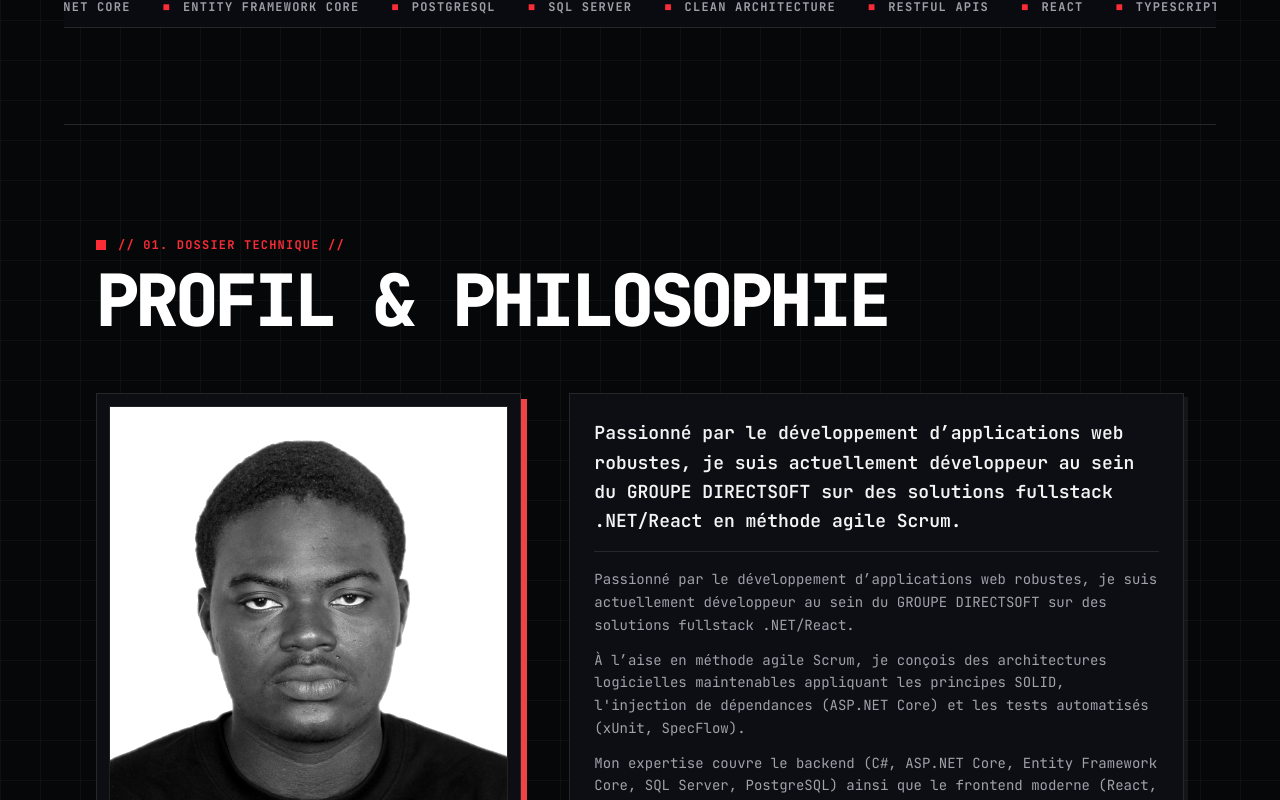
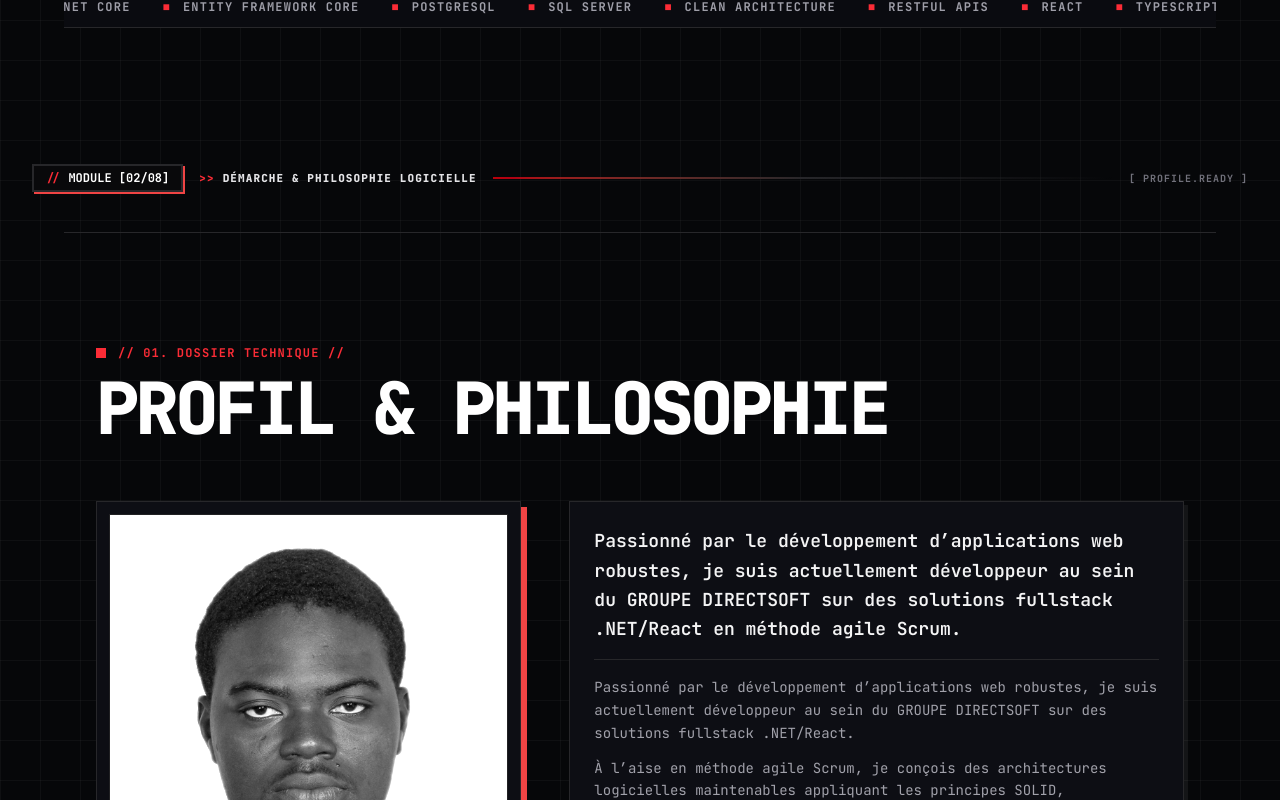
Before and after one commit to iamsalamii/SalamPortfolio, a React (Vite) app: page / in a window 1280 px wide. Shown: the part 1060-1860 px from the top of the page. Built offline with nearby package versions, Linux system fonts and the light colour scheme; no server answers.

Commit message:
feat(auth-ui): add nodemailer email transport, remove visual OTP preview, and add multipage chapter section dividers

```diff
--- a/package.json
+++ b/package.json
@@ -21,6 +21,7 @@
     "express": "^4.21.2",
     "lucide-react": "^0.546.0",
     "motion": "^12.23.24",
+    "nodemailer": "^10.0.0",
     "pg": "^8.23.0",
     "react": "^19.0.1",
     "react-dom": "^19.0.1",
@@ -32,6 +33,7 @@
     "@types/bcryptjs": "^2.4.6",
     "@types/express": "^4.17.21",
     "@types/node": "^22.14.0",
+    "@types/nodemailer": "^8.0.1",
     "@types/pg": "^8.23.1",
     "autoprefixer": "^10.4.21",
     "esbuild": "^0.25.0",
--- a/server.ts
+++ b/server.ts
@@ -4,6 +4,7 @@ import fs from "fs";
 import crypto from "crypto";
 import { createServer as createViteServer } from "vite";
 import bcrypt from "bcryptjs";
+import nodemailer from "nodemailer";
 import { initialSeedData } from "./src/data/seedData.ts";
 import { AppData } from "./src/types.ts";
 import dotenv from "dotenv";
@@ -356,12 +357,56 @@ app.post("/api/auth/request-otp", async (req: Request, res: Response) => {
   session.otpSentTo = cleanEmail;
   session.expiresAt = Date.now() + 5 * 60 * 1000; // 5 minutes validity
 
+  // Configure nodemailer transporter
+  let transporter: nodemailer.Transporter;
+  if (process.env.SMTP_HOST && process.env.SMTP_USER && process.env.SMTP_PASS) {
+    transporter = nodemailer.createTransport({
+      host: process.env.SMTP_HOST,
+      port: process.env.SMTP_PORT ? parseInt(process.env.SMTP_PORT) : 587,
+      secure: process.env.SMTP_SECURE === "true",
+      auth: {
+        user: process.env.SMTP_USER,
+        pass: process.env.SMTP_PASS
+      }
+    });
+  } else {
+    transporter = nodemailer.createTransport({
+      streamTransport: true,
+      newline: "windows"
+    });
+  }
+
+  // Attempt email transmission
+  try {
+    if (process.env.SMTP_HOST) {
+      await transporter.sendMail({
+        from: `"SALAM.DEV Security Console" <${process.env.SMTP_FROM || ADMIN_EMAIL}>`,
+        to: cleanEmail,
+        subject: `[SALAM.DEV] Votre Code de Sécurité 2FA : ${otpCode}`,
+        text: `Bonjour Moussa Abdou Salam,\n\nVotre code d'authentification 2FA à usage unique est : ${otpCode}\n\nCe code est valable pendant 5 minutes.\n\n— Console de Sécurité SALAM.DEV`,
+        html: `<div style="font-family: monospace; background:#060709; color:#f4f4f5; padding:24px; border-radius:12px; border:2px solid #ef4444; max-width:500px;">
+          <h2 style="color:#ef4444; margin-top:0;">// CODE DE SÉCURITÉ 2FA OTP //</h2>
+          <p style="font-size:14px; color:#a1a1aa;">Bonjour <strong>Moussa Abdou Salam</strong>,</p>
+          <p style="font-size:14px; color:#a1a1aa;">Voici votre code de vérification pour accéder à la Console d'Administration :</p>
+          <div style="background:#18181b; border:1px solid #ef4444; padding:16px; text-align:center; font-size:28px; font-weight:bold; letter-spacing:8px; color:#ef4444; margin:18px 0;">
+            ${otpCode}
+          </div>
+          <p style="font-size:12px; color:#71717a;">Ce code expire dans 5 minutes. Ne le partagez avec personne.</p>
+        </div>`
+      });
+    }
+  } catch (mailErr) {
+    console.warn("SMTP email notification:", mailErr);
+  }
+
+  // Log securely to terminal
+  console.log(`\n======================================================\n[2FA OTP SECURITY DISPATCH]\nDESTINATION : ${cleanEmail}\nCODE OTP    : ${otpCode}\nVALIDITY    : 5 minutes\n======================================================\n`);
+
   addActivityLog(session.name, "OTP_DISPATCHED", "Security", `OTP code dispatched to personal address ${cleanEmail}`);
 
   return res.json({
     success: true,
-    message: `Code OTP de sécurité transmis avec succès à votre adresse personnelle (${cleanEmail}).`,
-    otpPreview: otpCode
+    message: `Code OTP de sécurité transmis avec succès à votre adresse personnelle (${cleanEmail}). Consultez votre boîte email.`
   });
 });
 
--- a/src/App.tsx
+++ b/src/App.tsx
@@ -19,6 +19,7 @@ import { Contact } from './components/public/Contact';
 import { CvModal } from './components/public/CvModal';
 import { Footer } from './components/public/Footer';
 import { MaintenanceScreen } from './components/public/MaintenanceScreen';
+import { SectionDivider } from './components/public/SectionDivider';
 import { ScrollToTop } from './components/public/ScrollToTop';
 import { LiquidParticlesBackground } from './components/3d/LiquidParticlesBackground';
 
@@ -147,35 +148,67 @@ const MainAppContent: React.FC = () => {
     }
   }
 
-  // 4. MAIN PUBLIC PORTFOLIO (DATA-DRIVEN SECTION SEQUENCE)
+  // 4. MAIN PUBLIC PORTFOLIO (DATA-DRIVEN SECTION SEQUENCE WITH CHAPTER TRANSITIONS)
   const sections = (data.pageSections || [])
     .filter(s => s.isEnabled && s.sectionKey !== 'blog')
     .sort((a, b) => a.order - b.order);
 
-  const renderSectionByKey = (sectionKey: string) => {
+  const totalSections = sections.length;
+
+  const sectionMetadata: Record<string, { title: string; tag: string }> = {
+    hero: { title: "INITIALISATION & PRÉSENTATION", tag: "SYS.CORE" },
+    about: { title: "DÉMARCHE & PHILOSOPHIE LOGICIELLE", tag: "PROFILE.READY" },
+    technologies: { title: "ARSENAL TECHNIQUE & CORE STACK", tag: "STACK.v2026" },
+    tech_stack: { title: "ARSENAL TECHNIQUE & CORE STACK", tag: "STACK.v2026" },
+    projects: { title: "ÉTUDES DE CAS & PROJETS .NET", tag: "PORTFOLIO.DEPLOY" },
+    experience: { title: "PARCOURS & EXPÉRIENCES PRO", tag: "CAREER.LOGS" },
+    education: { title: "FORMATION & DIPLÔMES", tag: "ACADEMIC.SYS" },
+    certifications: { title: "ACCRÉDITATIONS & TITRES", tag: "CERTIFIED.OK" },
+    services: { title: "PRESTATIONS & SERVICES", tag: "SERVICES.ACTIVE" },
+    contact: { title: "CANAL DE COMMUNICATION & CONTACT", tag: "OPEN.DISCUSS" }
+  };
+
+  const renderSectionByKey = (sectionKey: string, index: number) => {
+    const meta = sectionMetadata[sectionKey] || { title: sectionKey.toUpperCase(), tag: "MODULE.OK" };
+    const showDivider = sectionKey !== 'hero';
+
+    return (
+      <React.Fragment key={sectionKey}>
+        {showDivider && (
+          <SectionDivider
+            chapterIndex={index + 1}
+            totalChapters={totalSections}
+            title={meta.title}
+            tag={meta.tag}
+          />
+        )}
+        {(() => {
           switch (sectionKey) {
             case 'hero':
-        return <Hero key="hero" />;
+              return <Hero />;
             case 'about':
-        return <About key="about" />;
+              return <About />;
             case 'experience':
-        return <ExperienceTimeline key="experience" />;
+              return <ExperienceTimeline />;
             case 'education':
-        return <Education key="education" />;
+              return <Education />;
             case 'tech_stack':
             case 'technologies':
-        return <TechStack key="tech_stack" />;
+              return <TechStack />;
             case 'projects':
-        return <Projects key="projects" />;
+              return <Projects />;
             case 'certifications':
-        return <Certifications key="certifications" />;
+              return <Certifications />;
             case 'services':
-        return <Services key="services" />;
+              return <Services />;
             case 'contact':
-        return <Contact key="contact" />;
+              return <Contact />;
             default:
               return null;
           }
+        })()}
+      </React.Fragment>
+    );
   };
 
   return (
@@ -196,7 +229,7 @@ const MainAppContent: React.FC = () => {
         <LiquidParticlesBackground />
         <Navbar />
         <main className="flex-1 relative z-10">
-          {sections.map(s => renderSectionByKey(s.sectionKey))}
+          {sections.map((s, idx) => renderSectionByKey(s.sectionKey, idx))}
         </main>
         <Footer />
         <CvModal />
--- a/src/components/admin/AdminLogin.tsx
+++ b/src/components/admin/AdminLogin.tsx
@@ -350,24 +350,9 @@ export const AdminLogin: React.FC = () => {
                   </button>
                 </div>
 
-                {/* OTP Code Preview Badge (For instant testing & validation) */}
-                {otpPreview && (
-                  <div className="p-3.5 bg-zinc-950 border-2 border-red-500 text-center space-y-1">
-                    <span className="text-[10px] text-zinc-400 uppercase font-bold tracking-wider block">
-                      // CODE OTP SÉCURISÉ GÉNÉRÉ //
-                    </span>
-                    <div className="text-2xl sm:text-3xl font-black text-red-500 tracking-[0.3em] font-mono">
-                      {otpPreview}
-                    </div>
-                    <span className="text-[10px] text-zinc-500 block">
-                      Valable pendant 5 minutes (4 tentatives)
-                    </span>
-                  </div>
-                )}
-
                 <div className="space-y-1">
                   <label className="block text-xs font-bold uppercase tracking-wider text-zinc-400">
-                    // CODE DE VÉRIFICATION (6 CHIFFRES)
+                    // CODE DE VÉRIFICATION (6 CHIFFRES REÇUS PAR EMAIL)
                   </label>
                   <div className="relative">
                     <KeyRound className="w-4 h-4 text-red-500 absolute left-3.5 top-1/2 -translate-y-1/2" />
--- /dev/null
+++ b/src/components/public/SectionDivider.tsx
@@ -0,0 +1,49 @@
+import React from 'react';
+
+interface SectionDividerProps {
+  chapterIndex: number;
+  totalChapters: number;
+  title: string;
+  tag?: string;
+}
+
+export const SectionDivider: React.FC<SectionDividerProps> = ({
+  chapterIndex,
+  totalChapters,
+  title,
+  tag = "SYS.ONLINE"
+}) => {
+  const formattedIndex = chapterIndex.toString().padStart(2, '0');
+  const formattedTotal = totalChapters.toString().padStart(2, '0');
+
+  return (
+    <div className="relative w-full overflow-hidden py-10 select-none font-mono">
+      {/* Horizontal Scanline with Chapter Badge */}
+      <div className="max-w-7xl mx-auto px-4 sm:px-6 lg:px-8 flex items-center gap-4">
+
+        {/* Left Chapter Index Box */}
+        <div className="flex items-center gap-2 px-3 py-1 bg-zinc-950 border-2 border-zinc-800 text-xs text-zinc-300 font-bold shadow-[2px_2px_0px_#ef4444] shrink-0">
+          <span className="text-red-500">//</span>
+          <span className="text-white">MODULE [{formattedIndex}/{formattedTotal}]</span>
+        </div>
+
+        {/* Section Label */}
+        <div className="text-[11px] uppercase tracking-widest text-red-500 font-extrabold hidden md:flex items-center gap-2 shrink-0">
+          <span>&gt;&gt;</span>
+          <span className="text-zinc-200">{title}</span>
+        </div>
+
+        {/* Glowing Monospace Grid Line */}
+        <div className="flex-1 h-[2px] bg-gradient-to-r from-red-600/80 via-zinc-800 to-transparent relative">
+          <div className="absolute right-0 top-1/2 -translate-y-1/2 w-2 h-2 bg-red-500 rounded-full animate-ping opacity-75" />
+        </div>
+
+        {/* Right Status Tag */}
+        <div className="text-[10px] text-zinc-500 tracking-widest hidden sm:block font-bold shrink-0">
+          [ {tag} ]
+        </div>
+
+      </div>
+    </div>
+  );
+};
```
Also changed, not shown: portfolio-cms-data.json, 1 other file (tests, documents, lock files or other folders). Lines whose indentation alone changed are shown as unchanged.
